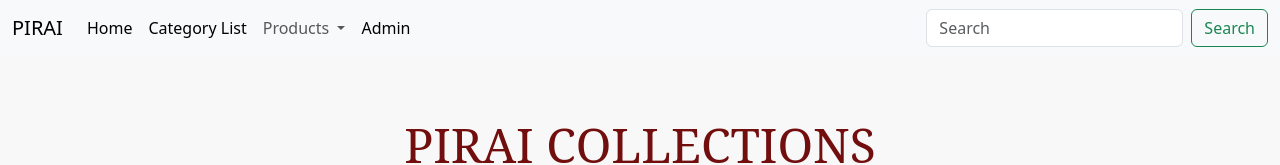
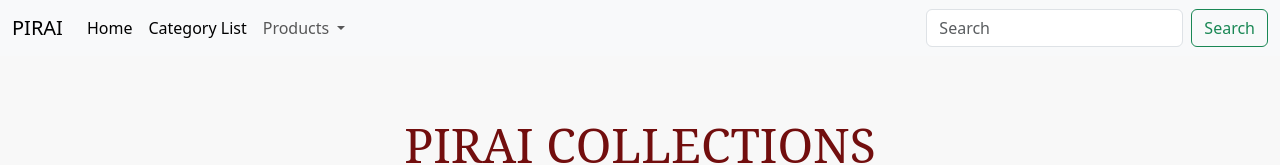
Before and after one commit to Ponmanitp/CollectionUI, an Angular app: page /Home in a window 1280 px wide. Shown: the top 165 px of the page. Built offline with nearby package versions, Linux system fonts and the light colour scheme.

Commit message:
refactor: update Product interface to include details, image, and price fields; remove Admin link from navbar

```diff
--- a/src/app/components/features/product-service.service.ts
+++ b/src/app/components/features/product-service.service.ts
@@ -6,6 +6,9 @@
   id: number;
   name: string;
   category: string;
+  details: string;
+  image: string;
+  price: number;
 }
 
 @Injectable({
--- a/src/app/components/navbar/navbar.component.html
+++ b/src/app/components/navbar/navbar.component.html
@@ -24,9 +24,6 @@
             <li><a class="dropdown-item" href="#">Dresses</a></li>
           </ul>
         </li>
-        <li class="nav-item">
-          <a class="nav-link active" aria-current="page" routerLink="Admin">Admin</a>
-        </li>
       </ul>
       <form class="d-flex" role="search">
         <input class="form-control me-2" type="search" placeholder="Search" aria-label="Search">
```
